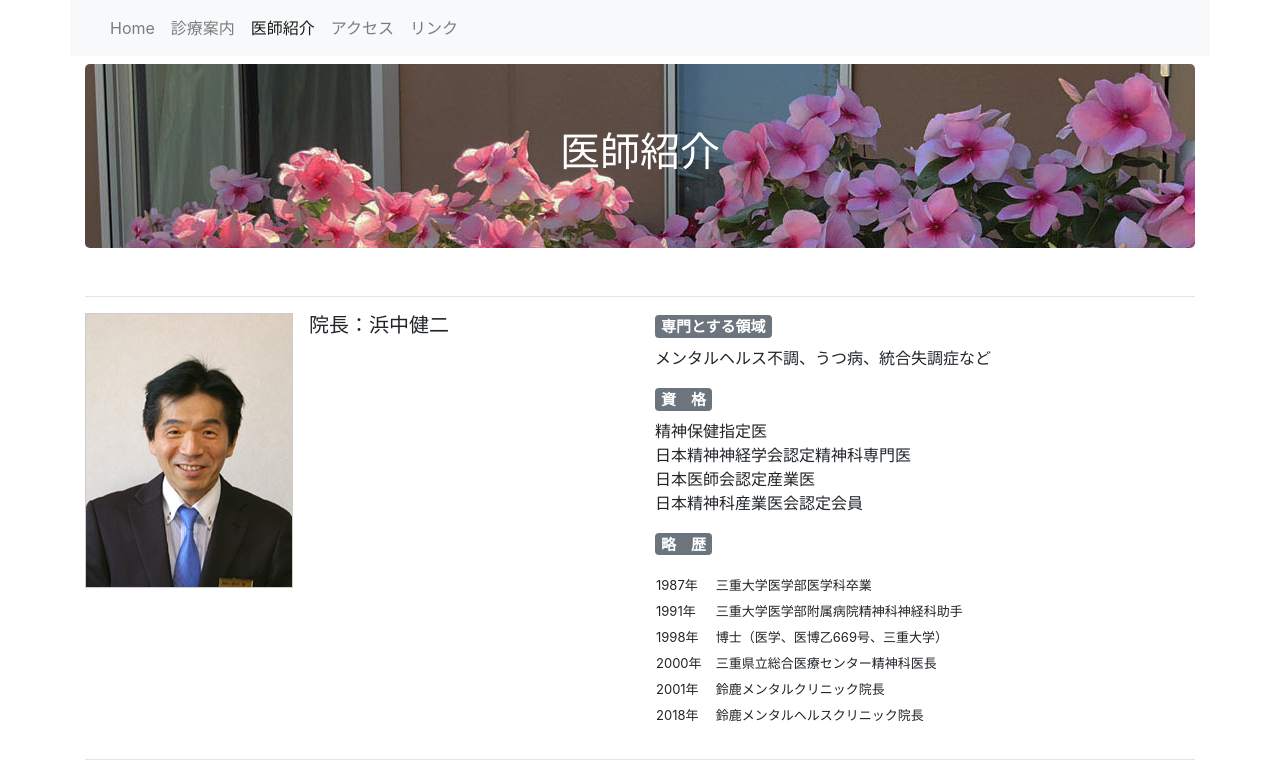
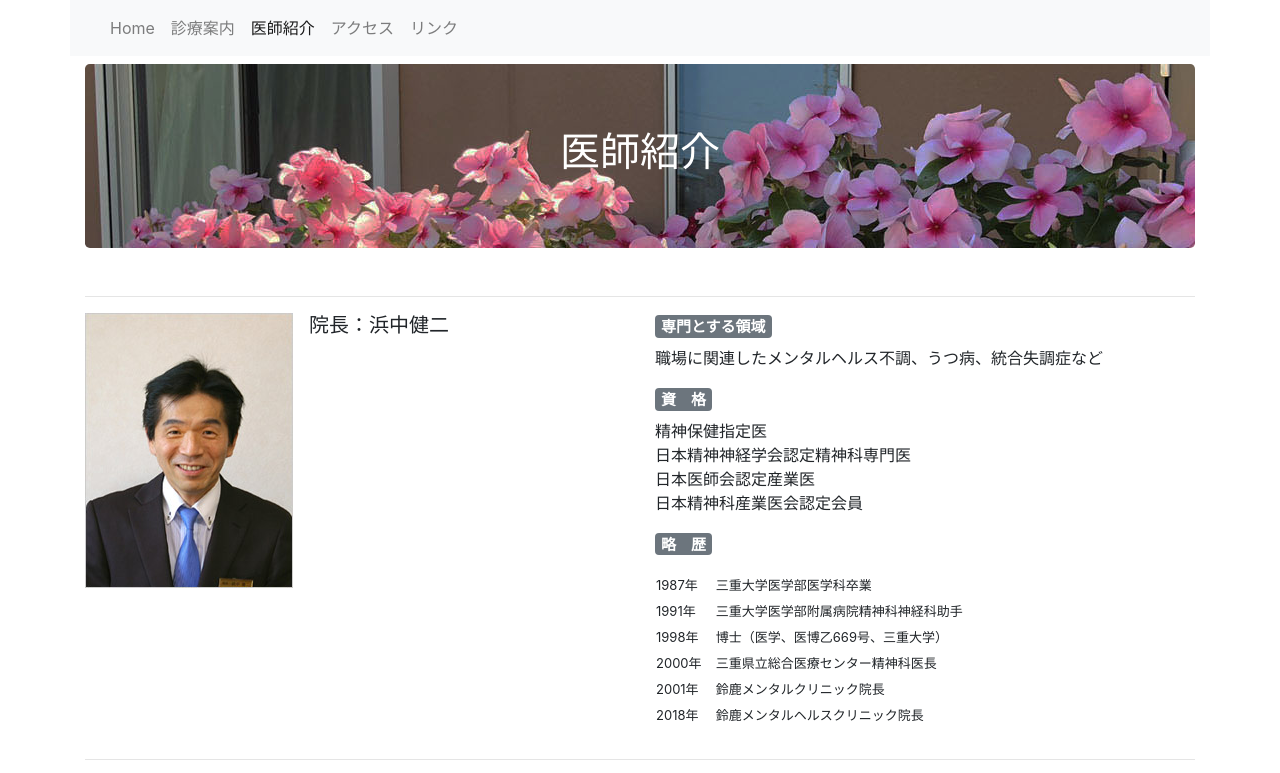
Before and after one commit to kentahama/suzumen.com, a plain HTML site: page doctors.html in a window 1280 px wide. Shown: the top 773 px of the page. Drawn offline with nearby package versions, Linux system fonts and the light colour scheme.

Commit message:
Fix professional area

```diff
--- a/doctors.html
+++ b/doctors.html
@@ -57,7 +57,7 @@
         <div class="col-md-6 col-sm-12">
           <div class="row"> </div>
           <h5><span class="badge badge-secondary">専門とする領域</span></h5>
-          <p>メンタルヘルス不調、うつ病、統合失調症など</p>
+          <p>職場に関連したメンタルヘルス不調、うつ病、統合失調症など</p>
           <h5><span class="badge badge-secondary">資　格</span></h5>
           <p>精神保健指定医<br>
             日本精神神経学会認定精神科専門医<br>
```
